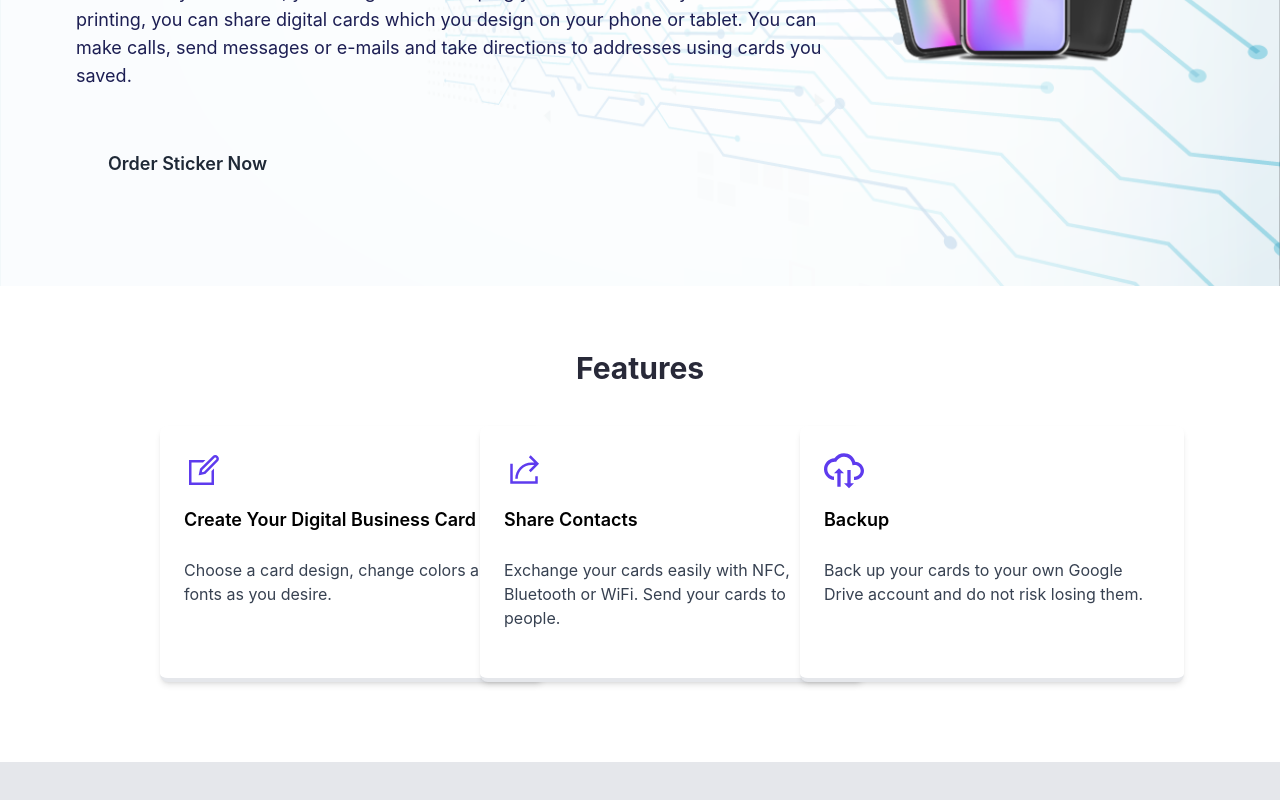
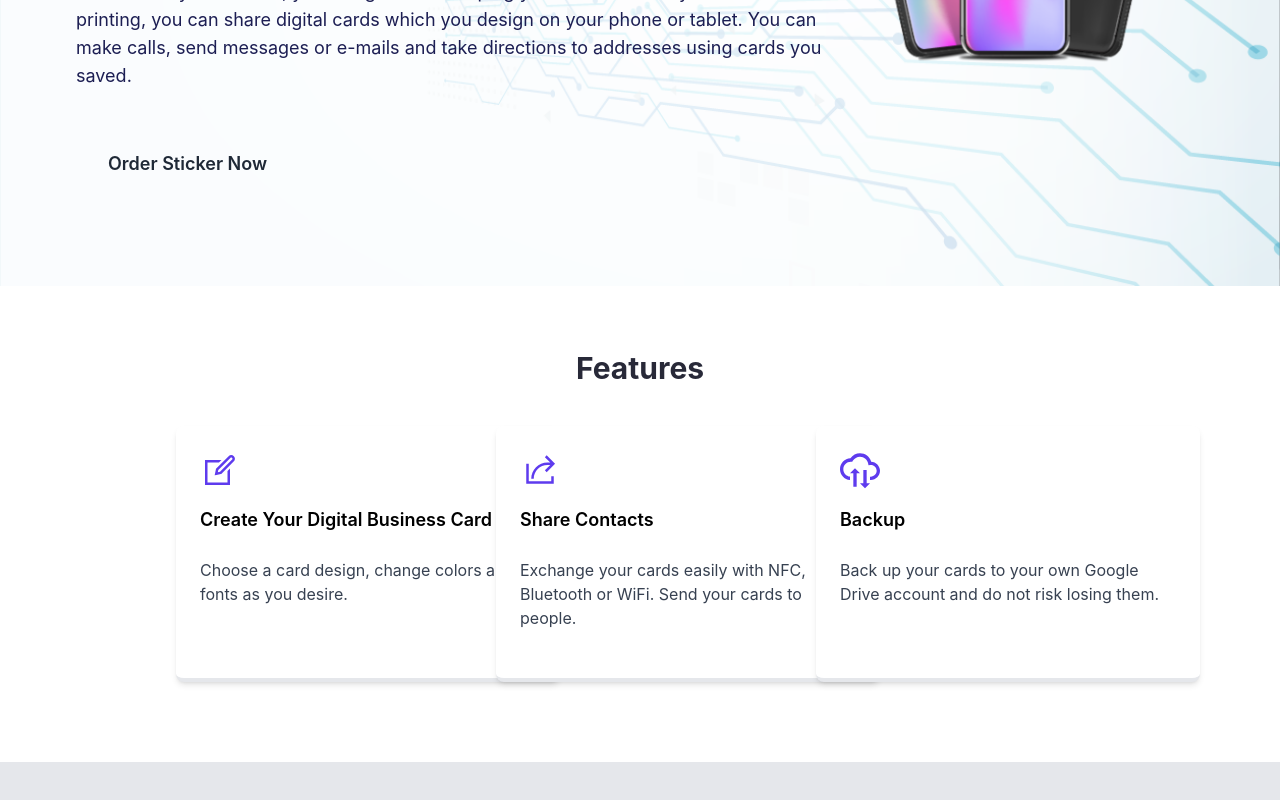
Before and after one commit to Imo-Tech-Solutions/digital_contacts, a React (Create React App) app: page /#/ in a window 1280 px wide. Shown: the part 342-1142 px from the top of the page. Built offline with nearby package versions, Linux system fonts and the light colour scheme.

Commit message:
update features

```diff
--- a/src/components/features.jsx
+++ b/src/components/features.jsx
@@ -54,7 +54,7 @@ const Card = ({ icon, heading, description }) => {
 
 const FeaturesCard = () => {
   return (
-    <div className="flex flex-wrap -mx-4 w-full justify-center">
+    <div className="flex flex-wrap w-full justify-center">
       {cardData.map((card) => (
         <div className="w-full sm:w-1/2 lg:w-1/3 xl:w-1/4 p-4" key={card.id}>
           <Card
```
